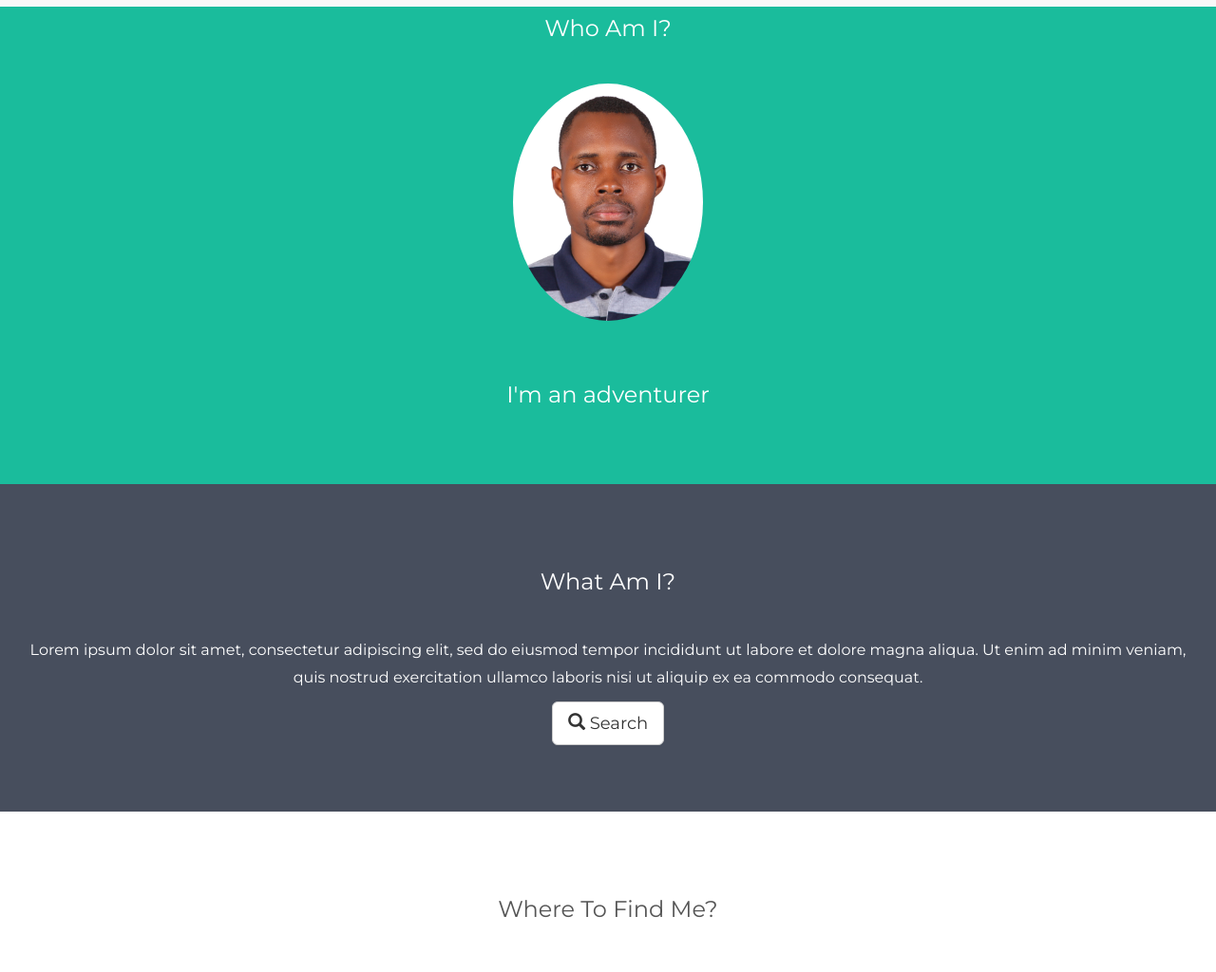
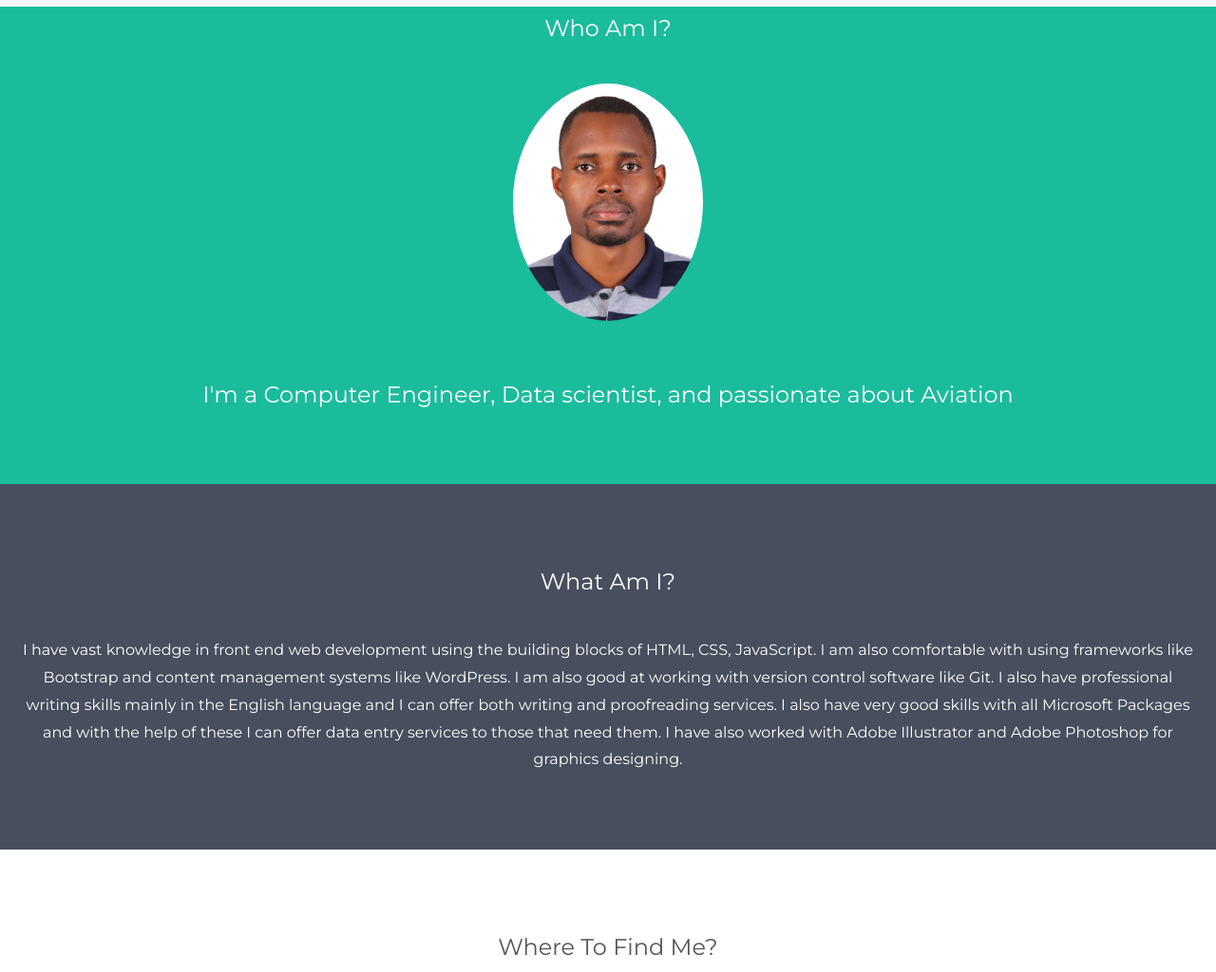
Before and after one commit to Daniel-Ssendiwala/myprofile, a plain HTML site: page index.html in a window 1280 px wide. Shown: the part 73-1097 px from the top of the page at 95% size. Drawn offline with nearby package versions, Linux system fonts and the light colour scheme; files that its build step writes are made by us from their sources; files whose address does not match are found by name.

Commit message:
Updated WHAT

```diff
--- a/index.html
+++ b/index.html
@@ -39,16 +39,16 @@
 <div id="who" class="container-fluid bg-1 text-center">
   <h3  class="margin">Who Am I?</h3>
   <img src="./img/dan.jpg" class="img-responsive img-circle margin" style="display:inline" alt="Dan" width="200" height="200">
-  <h3>I'm an adventurer</h3>
+  <h3>I'm a Computer Engineer, Data scientist, and passionate about Aviation</h3>
 </div>
 
 <!-- Second Container -->
 <div id="what" class="container-fluid bg-2 text-center">
   <h3 class="margin">What Am I?</h3>
-  <p>Lorem ipsum dolor sit amet, consectetur adipiscing elit, sed do eiusmod tempor incididunt ut labore et dolore magna aliqua. Ut enim ad minim veniam, quis nostrud exercitation ullamco laboris nisi ut aliquip ex ea commodo consequat. </p>
-  <a href="#" class="btn btn-default btn-lg">
+  <p>I have vast knowledge in front end web development using the building blocks of HTML, CSS, JavaScript. I am also comfortable with using frameworks like Bootstrap and content management systems like WordPress. I am also good at working with version control software like Git. I also have professional writing skills mainly in the English language and I can offer both writing and proofreading services. I also have very good skills with all Microsoft Packages and with the help of these I can offer data entry services to those that need them. I have also worked with Adobe Illustrator and Adobe Photoshop for graphics designing.</p>
+  <!-- <a href="#" class="btn btn-default btn-lg">
     <span class="glyphicon glyphicon-search"></span> Search
-  </a>
+  </a> -->
 </div>
 
 <!-- Third Container (Grid) -->
```
